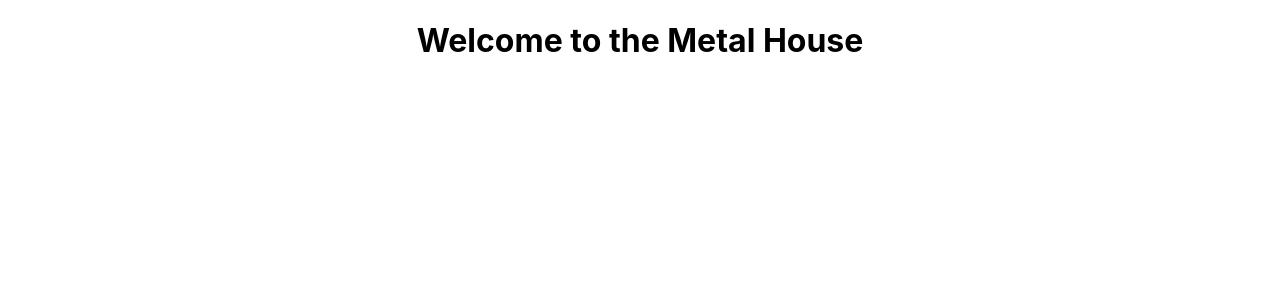
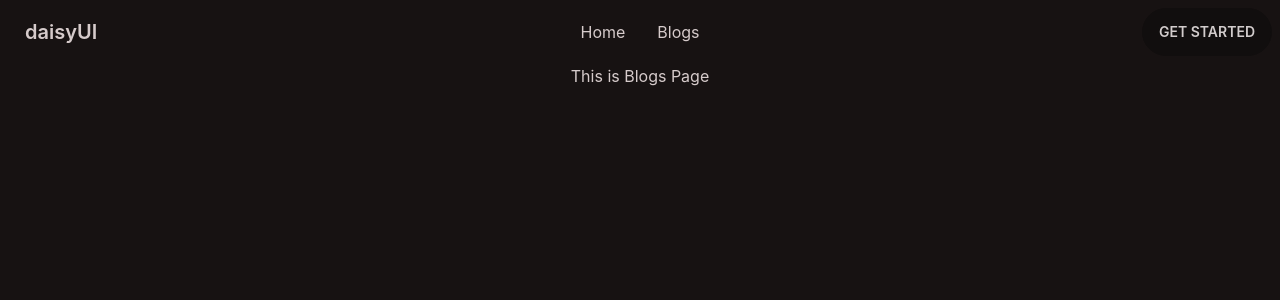
Before and after one commit to kmminhaz/Metal-House, a React (Create React App) app: page /blogs in a window 1280 px wide. Shown: the top 300 px of the page. Built offline with nearby package versions, Linux system fonts and the light colour scheme.

Commit message:
Telwind install and NavBar Setup

```diff
--- a/package.json
+++ b/package.json
@@ -6,9 +6,11 @@
     "@testing-library/jest-dom": "^5.16.4",
     "@testing-library/react": "^13.2.0",
     "@testing-library/user-event": "^13.5.0",
+    "daisyui": "^2.15.0",
     "firebase": "^9.8.1",
     "react": "^18.1.0",
     "react-dom": "^18.1.0",
+    "react-router-dom": "^6.3.0",
     "react-scripts": "5.0.1",
     "web-vitals": "^2.1.4"
   },
@@ -35,5 +37,8 @@
       "last 1 firefox version",
       "last 1 safari version"
     ]
+  },
+  "devDependencies": {
+    "tailwindcss": "^3.0.24"
   }
 }
--- a/src/App.css
+++ b/src/App.css
@@ -1,3 +1,3 @@
 .App {
-  text-align: center;
+text-align: center;
 }
--- a/src/App.js
+++ b/src/App.js
@@ -1,9 +1,18 @@
+import { Route, Routes } from 'react-router-dom';
 import './App.css';
+import Blogs from './Pages/Blogs/Blogs';
+import Home from './Pages/HomePage/Home';
+import NavBar from './Pages/Navigation/NavBar';
 
 function App() {
   return (
-    <div className="App">
-      <h1>Welcome to the Metal House</h1>
+    <div className='App'>
+      <NavBar></NavBar>
+      <Routes>
+        <Route path='/' element={<Home></Home>}></Route>
+        <Route path='/blogs' element={<Blogs></Blogs>}></Route>
+      </Routes>
+
     </div>
   );
 }
--- /dev/null
+++ b/src/Pages/Blogs/Blogs.js
@@ -0,0 +1,11 @@
+import React from 'react';
+
+const Blogs = () => {
+    return (
+        <div>
+            <h5>This is Blogs Page</h5>
+        </div>
+    );
+};
+
+export default Blogs;
--- /dev/null
+++ b/src/Pages/HomePage/Home.js
@@ -0,0 +1,11 @@
+import React from 'react';
+
+const Home = () => {
+    return (
+      <div>
+        <h5>This is Home Page</h5>
+      </div>
+    );
+};
+
+export default Home;
--- /dev/null
+++ b/src/Pages/Navigation/NavBar.js
@@ -0,0 +1,56 @@
+import React from "react";
+import { Link } from "react-router-dom";
+
+const NavBar = () => {
+    const navItems = (
+      <>
+        <li>
+          <Link to='/'>Home</Link>
+        </li>
+        <li>
+          <Link to='/blogs'>Blogs</Link>
+        </li>
+      </>
+    );
+  return (
+    <div class='navbar bg-base-100'>
+      <div class='navbar-start'>
+        <div class='dropdown'>
+          <label tabindex='0' class='btn btn-ghost lg:hidden'>
+            <svg
+              xmlns='http://www.w3.org/2000/svg'
+              class='h-5 w-5'
+              fill='none'
+              viewBox='0 0 24 24'
+              stroke='currentColor'
+            >
+              <path
+                stroke-linecap='round'
+                stroke-linejoin='round'
+                stroke-width='2'
+                d='M4 6h16M4 12h8m-8 6h16'
+              />
+            </svg>
+          </label>
+          <ul
+            tabindex='0'
+            class='menu menu-compact dropdown-content mt-3 p-2 shadow bg-base-100 rounded-box w-52'
+          >
+            {navItems}
+          </ul>
+        </div>
+        <a class='btn btn-ghost normal-case text-xl'>daisyUI</a>
+      </div>
+      <div class='navbar-center hidden lg:flex'>
+        <ul class='menu menu-horizontal p-0'>
+          {navItems}
+        </ul>
+      </div>
+      <div class='navbar-end'>
+        <a class='btn'>Get started</a>
+      </div>
+    </div>
+  );
+};
+
+export default NavBar;
--- a/src/index.css
+++ b/src/index.css
@@ -1,3 +1,7 @@
+@tailwind base;
+@tailwind components;
+@tailwind utilities;
+
 body {
   margin: 0;
   font-family: -apple-system, BlinkMacSystemFont, 'Segoe UI', 'Roboto', 'Oxygen',
--- a/src/index.js
+++ b/src/index.js
@@ -3,12 +3,15 @@ import ReactDOM from 'react-dom/client';
 import './index.css';
 import App from './App';
 import reportWebVitals from './reportWebVitals';
+import { BrowserRouter } from 'react-router-dom';
 
 const root = ReactDOM.createRoot(document.getElementById('root'));
 root.render(
-  <React.StrictMode>
-    <App />
-  </React.StrictMode>
+  <BrowserRouter>
+    <React.StrictMode>
+      <App />
+    </React.StrictMode>
+  </BrowserRouter>
 );
 
 // If you want to start measuring performance in your app, pass a function
--- /dev/null
+++ b/tailwind.config.js
@@ -0,0 +1,10 @@
+module.exports = {
+  content: ["./src/**/*.{html,js}"],
+  theme: {
+    extend: {},
+  },
+  daisyui: {
+    themes: ["forest"],
+  },
+  plugins: [require("daisyui")],
+};
```
Also changed, not shown: 1 other file (tests, documents, lock files or other folders).
